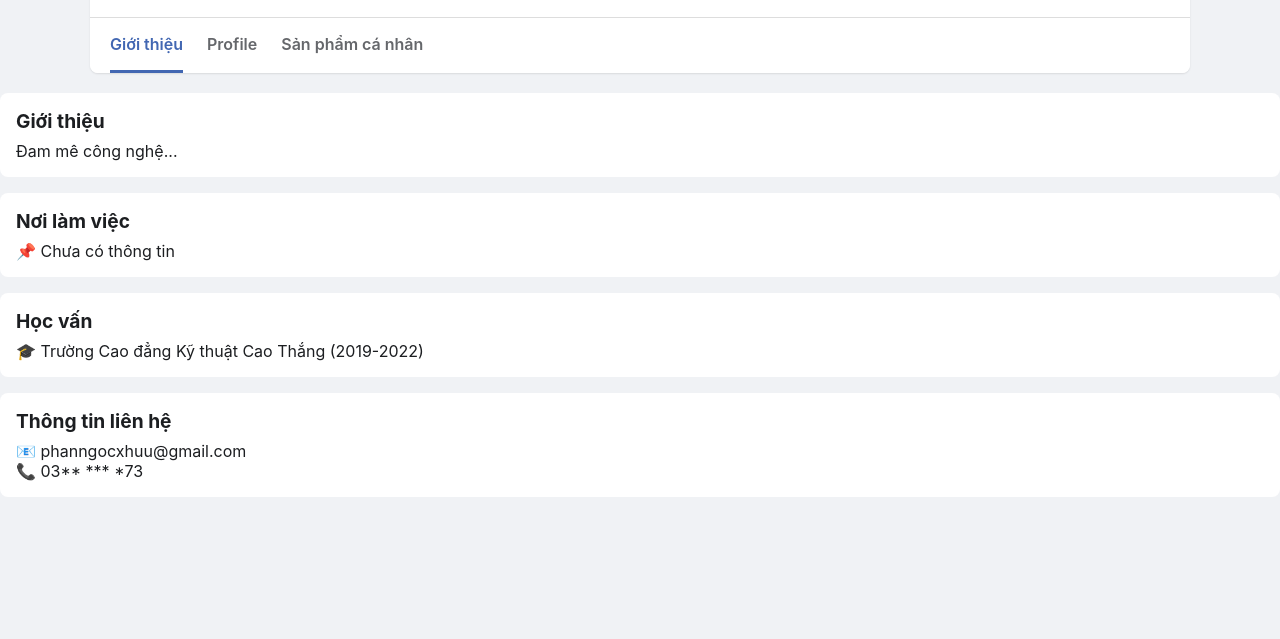
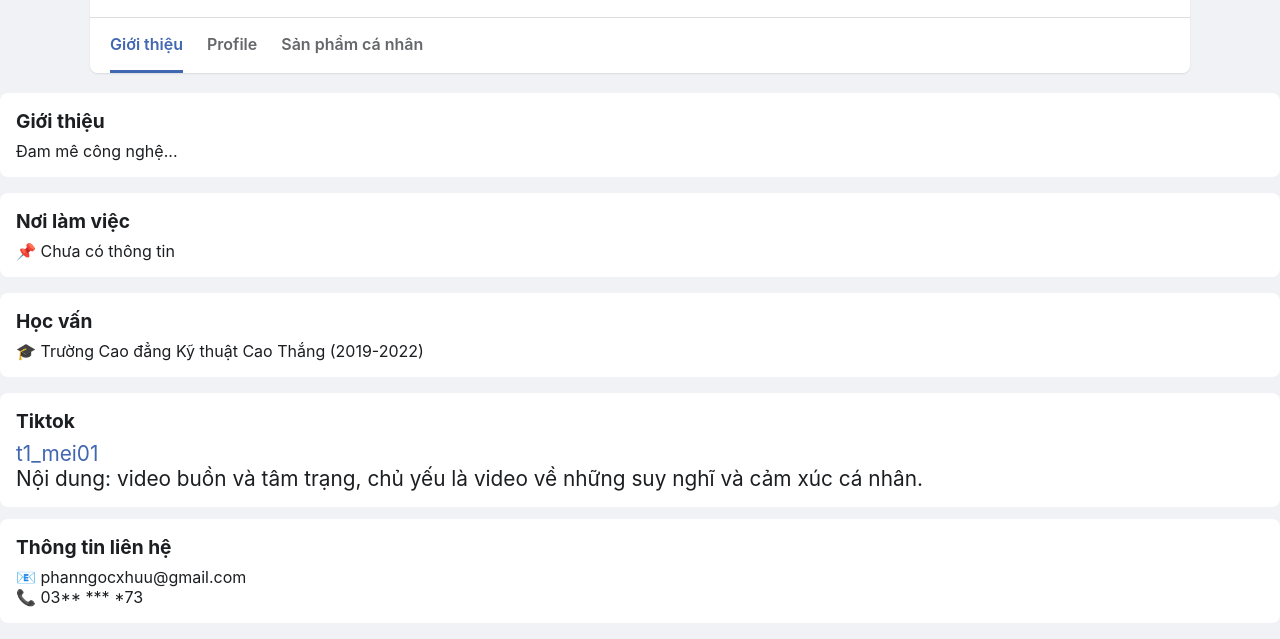
Before and after one commit to huuphan21/huuphan-profile, a plain HTML site: page index.html in a window 1280 px wide. Shown: the part 425-1064 px from the top of the page. Before the commit the page ends 938 px from the top, so only its background shows below. Drawn offline with Linux system fonts and the light colour scheme.

Commit message:
Update index.html

```diff
--- a/index.html
+++ b/index.html
@@ -53,6 +53,12 @@
                 <div class="about-card"><h3>Giới thiệu</h3><p>Đam mê công nghệ...</p></div>
                 <div class="about-card"><h3>Nơi làm việc</h3><p>📌 Chưa có thông tin</p></div>
                 <div class="about-card"><h3>Học vấn</h3><p>🎓 Trường Cao đẳng Kỹ thuật Cao Thắng (2019-2022)</p></div>
+                <div class="about-card product-name"> <h3>Tiktok</h3>
+                    <a href="https://www.tiktok.com/@t1_mei01" target="_blank">t1_mei01</a><br>
+                    <p>
+                        Nội dung: video buồn và tâm trạng, chủ yếu là video về những suy nghĩ và cảm xúc cá nhân.
+                    </p>
+                </div>
                 <div class="about-card"><h3>Thông tin liên hệ</h3><p>📧 phanngocxhuu@gmail.com<br>📞 03** *** *73</p></div>
 
             </div>
```
